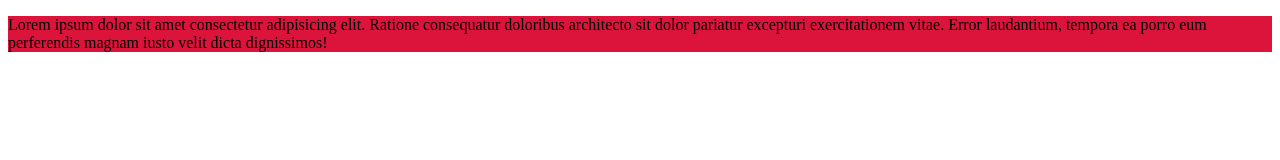
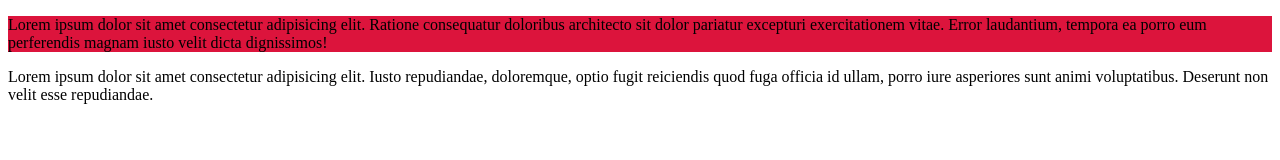
Before and after one commit to adelife/My-test-repositopy, a plain HTML site: page index.html in a window 1280 px wide. Drawn offline with Linux system fonts and the light colour scheme.

Commit message:
Update index.html

```diff
--- a/index.html
+++ b/index.html
@@ -15,5 +15,13 @@
         magnam iusto velit dicta dignissimos!
       </p>
     </header>
+    <footer>
+      <p>
+        Lorem ipsum dolor sit amet consectetur adipisicing elit. Iusto
+        repudiandae, doloremque, optio fugit reiciendis quod fuga officia id
+        ullam, porro iure asperiores sunt animi voluptatibus. Deserunt non velit
+        esse repudiandae.
+      </p>
+    </footer>
   </body>
 </html>
```
